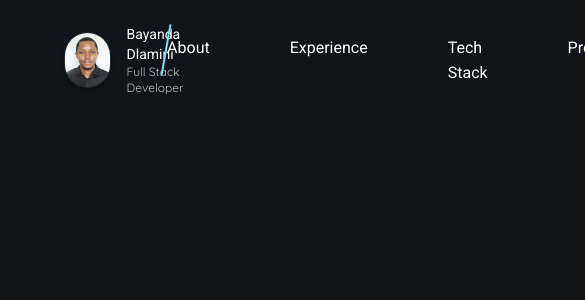
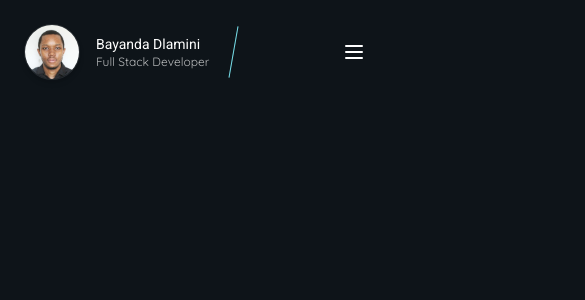
Before and after one commit to softwareNinja-888/portfolioV3, a React (Vite) app in the folder portfolioV3/: page / in a window 390 px wide. Shown: the top 300 px of the page, 585 px wide, since content can reach past the window. Built offline with nearby package versions, Linux system fonts and the light colour scheme.

Commit message:
Make Header responsive

```diff
--- a/portfolioV3/package.json
+++ b/portfolioV3/package.json
@@ -11,6 +11,7 @@
   },
   "dependencies": {
     "@tailwindcss/vite": "^4.1.11",
+    "lucide-react": "^0.525.0",
     "react": "^19.1.0",
     "react-dom": "^19.1.0",
     "tailwindcss": "^4.1.11"
--- a/portfolioV3/src/components/Header.jsx
+++ b/portfolioV3/src/components/Header.jsx
@@ -1,41 +1,72 @@
-import { Profile } from './helper/Profile'
-
+import { Profile } from './helper/Profile';
+import { Menu, X } from 'lucide-react';
+import { useState } from 'react';
 
 export function Line({ height = "h-20", color = "bg-gray-300", width = "w-px", className = "" }) {
-  return (
-    <div className={`mx-auto ${width} ${height} ${color} ${className}`}></div>
-  );
+  return <div className={`mx-auto ${width} ${height} ${color} ${className}`}></div>;
 }
 
 export function Header() {
+  const links = [
+    { id: 0, name: 'About', href: 'about' },
+    { id: 1, name: 'Experience', href: 'experience' },
+    { id: 2, name: 'Tech Stack', href: 'stack' },
+    { id: 3, name: 'Projects', href: 'projects' },
+    { id: 4, name: 'Contact', href: 'contact' },
+  ];
 
-	const links = [
-		{id:0,name:'About',href:'about'},
-		{id:0,name:'Experience',href:'experience'},
-		{id:0,name:'Tech Stack',href:'stack'},
-		{id:0,name:'Projects',href:'projects'},
-		{id:0,name:'Contact',href:'contact'},
-	]
+  const [isMenuOpen, setIsMenuOpen] = useState(false);
+  const toggleMenu = () => setIsMenuOpen(!isMenuOpen);
 
   return (
-    <>
-    	<div className="flex flex-row justify-between items-center px-16 py-6">
-    		<div className="flex flex-row gap-6">
-	    		<Profile/>
-	    		<Line height='h-13' width='w-1' color="bg-primary" className="rotate-10"/>
+    <header className="bg-bg text-white w-full relative">
+      {/* Top bar */}
+      <div className="flex justify-between items-center px-6 lg:px-16 py-6">
+        <div className="flex items-center gap-6">
+          <Profile />
+          <Line height="h-13" width="w-[1px]" color="bg-primary" className="rotate-10" />
         </div>
-    		<nav className="flex flex-row text-white gap-20 ">
-    			{links.map(link=>{
-    				return (
-    					<div key={link.id}>
-		    				<a href="#" className="relative after:block after:absolute after:bottom-0 after:left-0 after:h-[2px] after:w-full after:bg-[#78dfea] after:origin-left after:scale-x-0 hover:after:scale-x-100 after:transition-transform after:duration-300 font-roboto">
+
+        {/* Desktop nav */}
+        <nav className="hidden lg:flex gap-12">
+          {links.map((link) => (
+            <a
+              key={link.id}
+              href={`#${link.href}`}
+              className="relative after:block after:absolute after:bottom-0 after:left-0 after:h-[2px] after:w-full after:bg-[#78dfea] after:origin-left after:scale-x-0 hover:after:scale-x-100 after:transition-transform after:duration-300 font-roboto"
+            >
               {link.name}
             </a>
+          ))}
+        </nav>
+
+        {/* Mobile menu toggle */}
+        <button
+          onClick={toggleMenu}
+          className="lg:hidden text-white hover:text-white/70 transition-colors duration-300"
+          aria-label="Toggle menu"
+        >
+          {isMenuOpen ? <X size={24} /> : <Menu size={24} />}
+        </button>
       </div>
-					)
-    			})}
+
+      {/* Mobile nav */}
+      {isMenuOpen && (
+        <div className="lg:hidden absolute top-full left-0 w-full bg-white z-50 shadow-md">
+          <nav className="flex flex-col py-4">
+            {links.map((link) => (
+              <a
+                key={link.id}
+                href={`#${link.href}`}
+                className="uppercase font-raleway transition-all duration-300 text-black/80 hover:text-black/60 text-sm px-6 py-3 hover:bg-black/5"
+                onClick={() => setIsMenuOpen(false)}
+              >
+                {link.name}
+              </a>
+            ))}
           </nav>
         </div>
-    </>
-  )
+      )}
+    </header>
+  );
 }
--- a/portfolioV3/src/index.css
+++ b/portfolioV3/src/index.css
@@ -69,7 +69,7 @@
 @theme {
 
 
-    --color-background: #0e1419;
+    --color-bg: #0e1419;
     --color-primary:  #78dfea;
     --color-gray: #7b98b4;
 
```
Also changed, not shown: 1 other file (tests, documents, lock files or other folders). Lines whose indentation alone changed are shown as unchanged.
